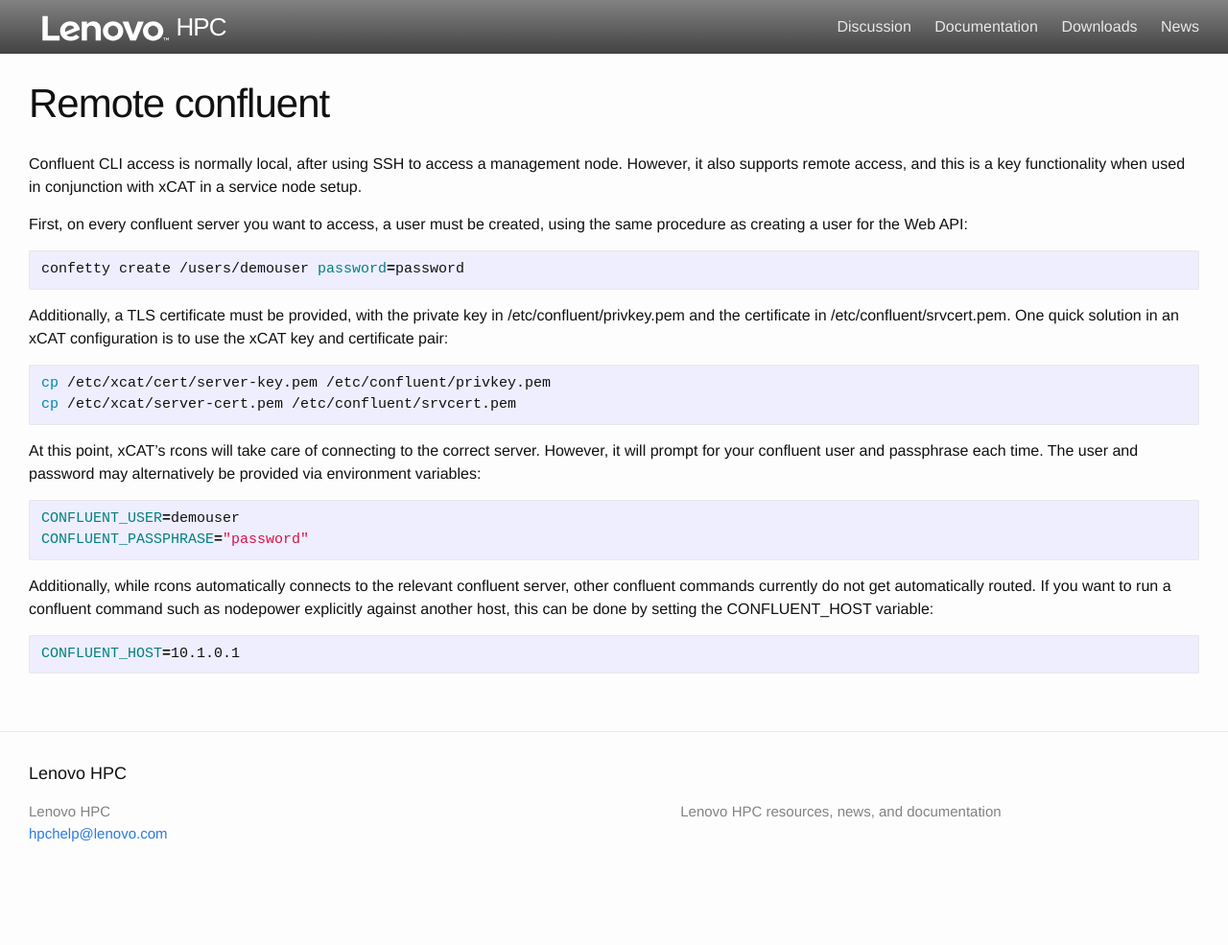
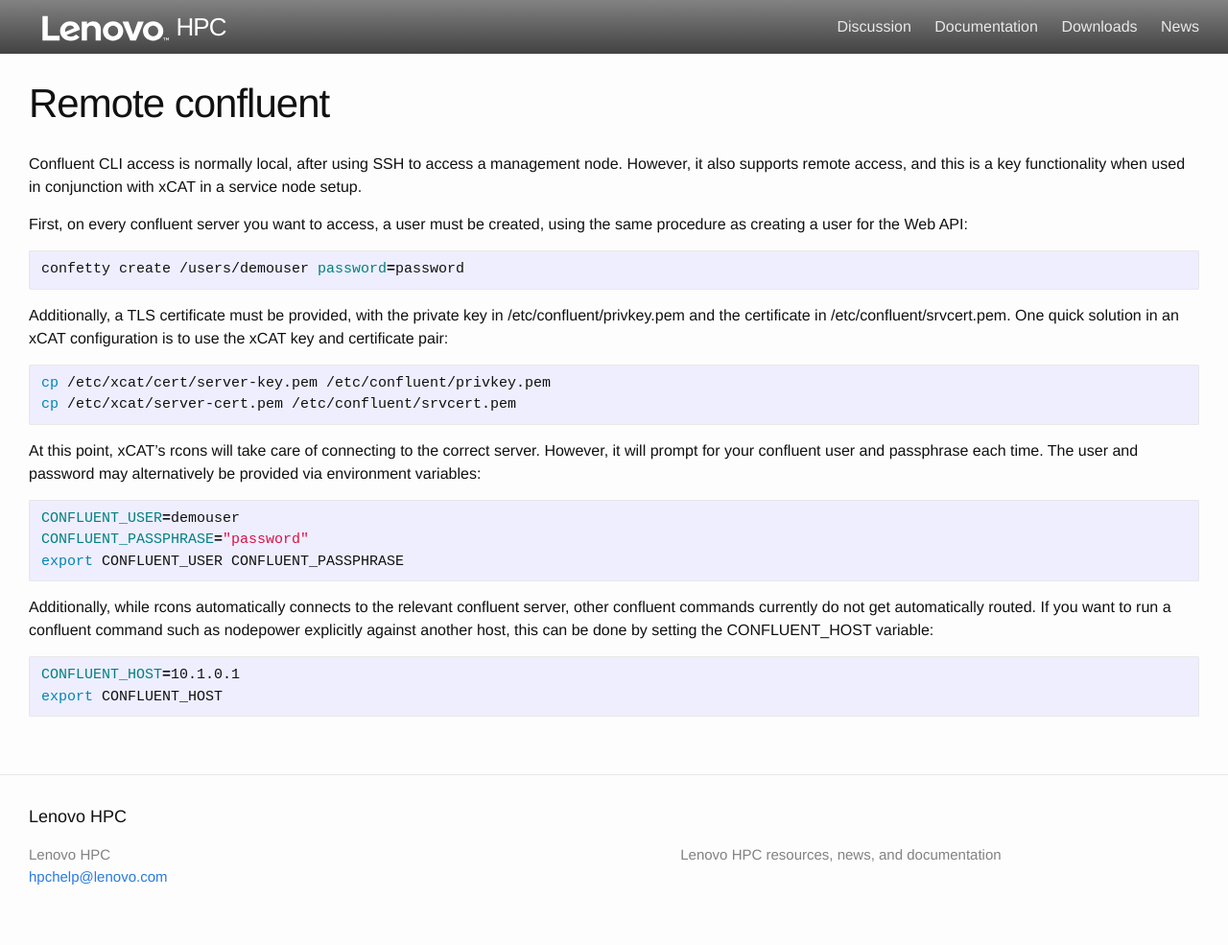
Before and after one commit to xcat2/confluent-docs, a Jekyll site: the page built from docs/remoteconfluent.md, in a window 1280 px wide. Shown: the whole page at 96% size. Built offline with Jekyll 4.4.1, drawn with Linux system fonts in a browser that asks for light colours; before the commit the page ends 940 px from its top, so only the background shows below that.

Commit message:
Add missing export to environment variables

```diff
--- a/docs/remoteconfluent.md
+++ b/docs/remoteconfluent.md
@@ -26,9 +26,11 @@
 
     CONFLUENT_USER=demouser
     CONFLUENT_PASSPHRASE="password"
+    export CONFLUENT_USER CONFLUENT_PASSPHRASE
 
 Additionally, while rcons automatically connects to the relevant confluent server, other confluent commands
 currently do not get automatically routed.  If you want to run a confluent command such as nodepower explicitly
 against another host, this can be done by setting the CONFLUENT_HOST variable:
 
     CONFLUENT_HOST=10.1.0.1
+    export CONFLUENT_HOST
```
